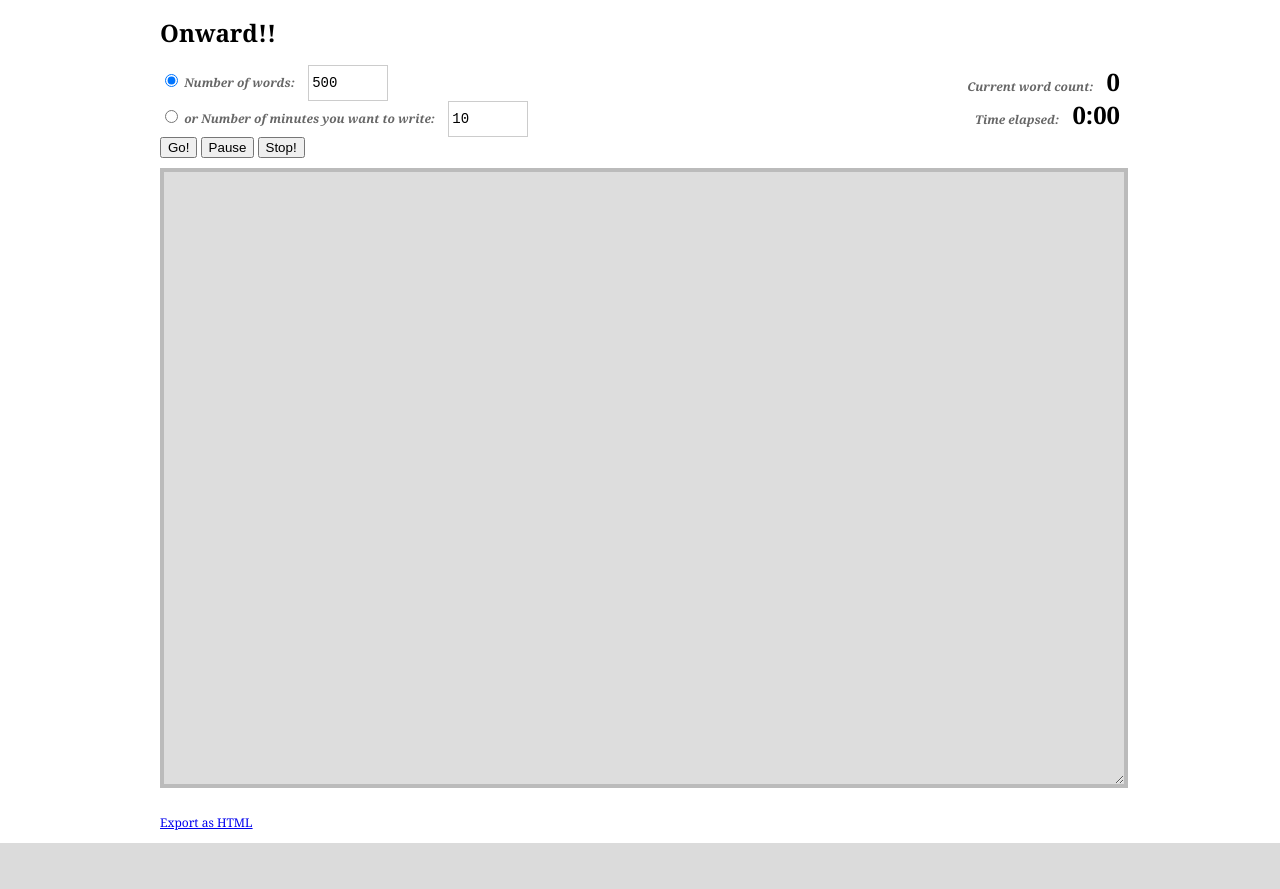
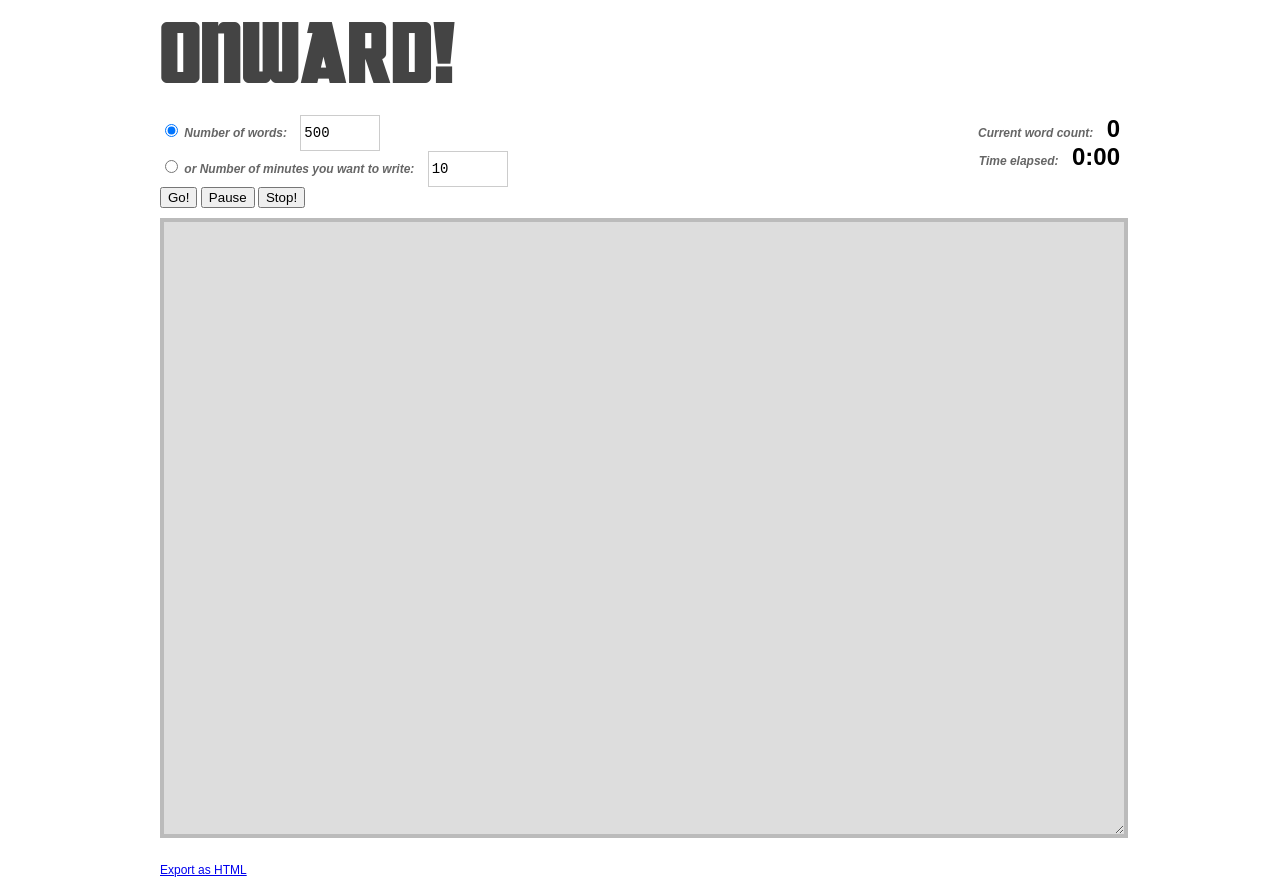
Before and after one commit to allizon/draft-one, a PHP site: page / in a window 1280 px wide. Before the commit the page ends 843 px from the top, so only its background shows below. Run offline with PHP 8.4, Linux system fonts and the light colour scheme; some libraries are stand-ins or nearby versions.

Commit message:
Adding @font-face to CSS, first bits of HTML5-iness

```diff
--- a/css/style.css
+++ b/css/style.css
@@ -1,8 +1,37 @@
+/*
+ * The fonts included are copyrighted by the vendor listed below.
+ *
+ * @vendor:     Nick's Fonts
+ * @vendorurl:  http://www.nicksfonts.com
+ * @licenseurl: http://www.fontsquirrel.com/license/GreatLakesNF
+*/
+@font-face {
+    font-family: 'GreatLakesNF';
+    src: url('GREALN___.eot');
+    src: local('GreatLakesNF Regular'), local('GreatLakesNF'), url('../GREALN__.ttf') format('truetype');
+}
+
 body {
     margin: 0;
     padding; 0;
     font-size: 62.5%;
-	font-family: Georgia, "Times New Roman", Times, serif;
+    font-family: Arial, sans-serif;
+}
+
+header, section, nav {
+    display: block;
+}
+
+header {
+    width: 960px;
+    margin: 0 auto;
+}
+
+    header h1 {
+        font: 72px 'GreatLakesNF', Arial, sans-serif;
+        color: #444;
+        padding: 0;
+		margin: 0;
     }
 
 .container {
--- a/index.php
+++ b/index.php
@@ -17,8 +17,11 @@
 
 <div id="debug"></div>
 
-<div class="container">
-	<h1>Onward!!</h1>
+<header>
+    <h1>Onward!</h1>
+</header>
+
+<section class="container">
     <div class="leftcol">
         <input type="radio" name="which" id="which-number-of-words" checked="checked" />
         <span class="label">Number of words:</span> <input type="text" id="number-of-words" class="text" value="500" />
@@ -47,7 +50,7 @@
 
     <div id="html" style="display:none;"></div>
     <div id="close-template" class="close" style="display:none;"><a href="javascript:;">Close</a></div>
-</div>
+</section>
 
 </body>
 </html>
--- a/js/onward.js
+++ b/js/onward.js
@@ -12,6 +12,9 @@ function reset ( ) {
 	$( '#the-text' ).removeClass( 'done' );
 	$( '#the-text' ).removeClass( 'paused' );
 }
+
+// I'd like to animate these transitions from one state to the next
+// rather than have them just immediately change color.
 
 function warn ( ) {
 	reset( );
```
Also changed, not shown: BEBAS___.ttf (added), GREALN__.ttf (added). Lines whose indentation alone changed are shown as unchanged.
